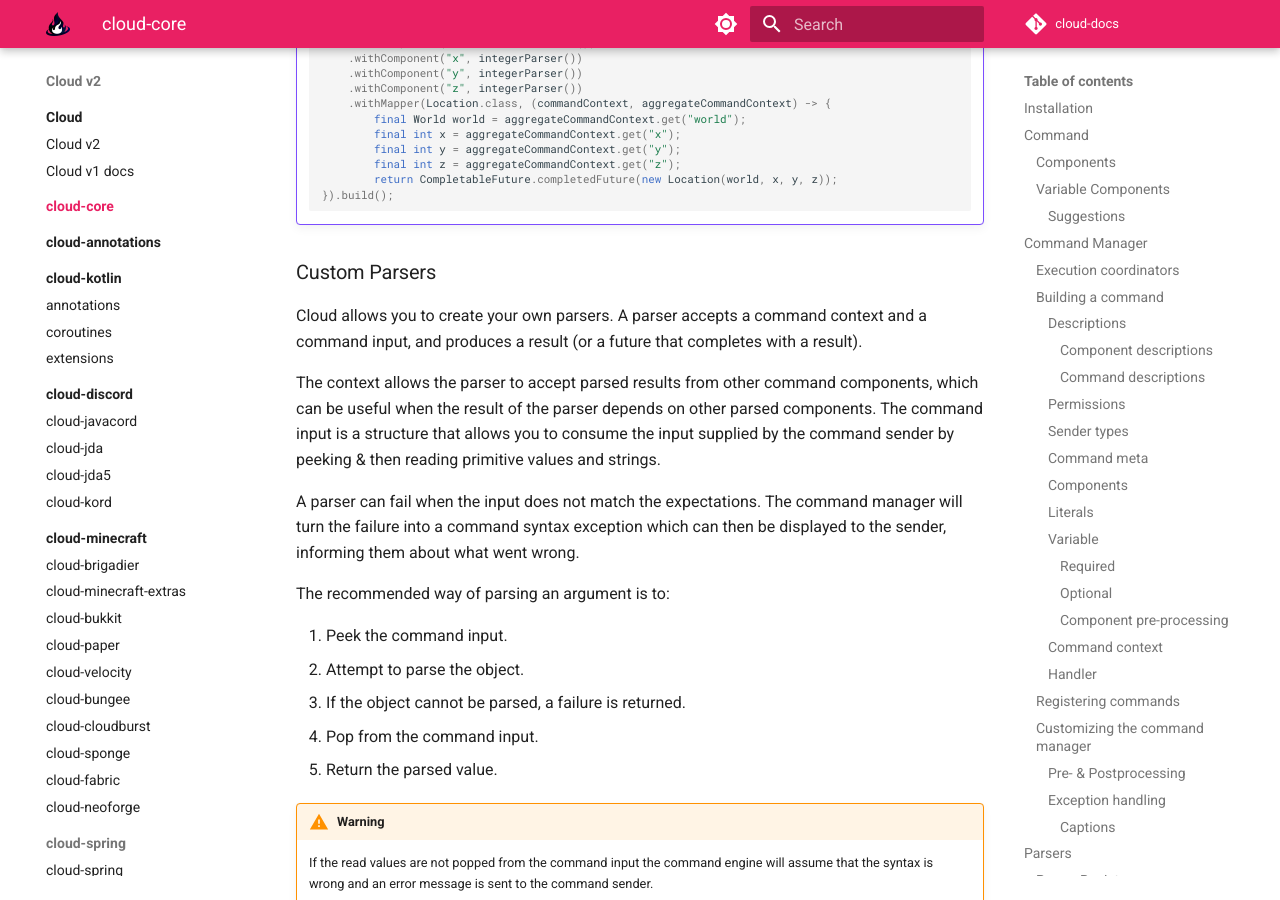
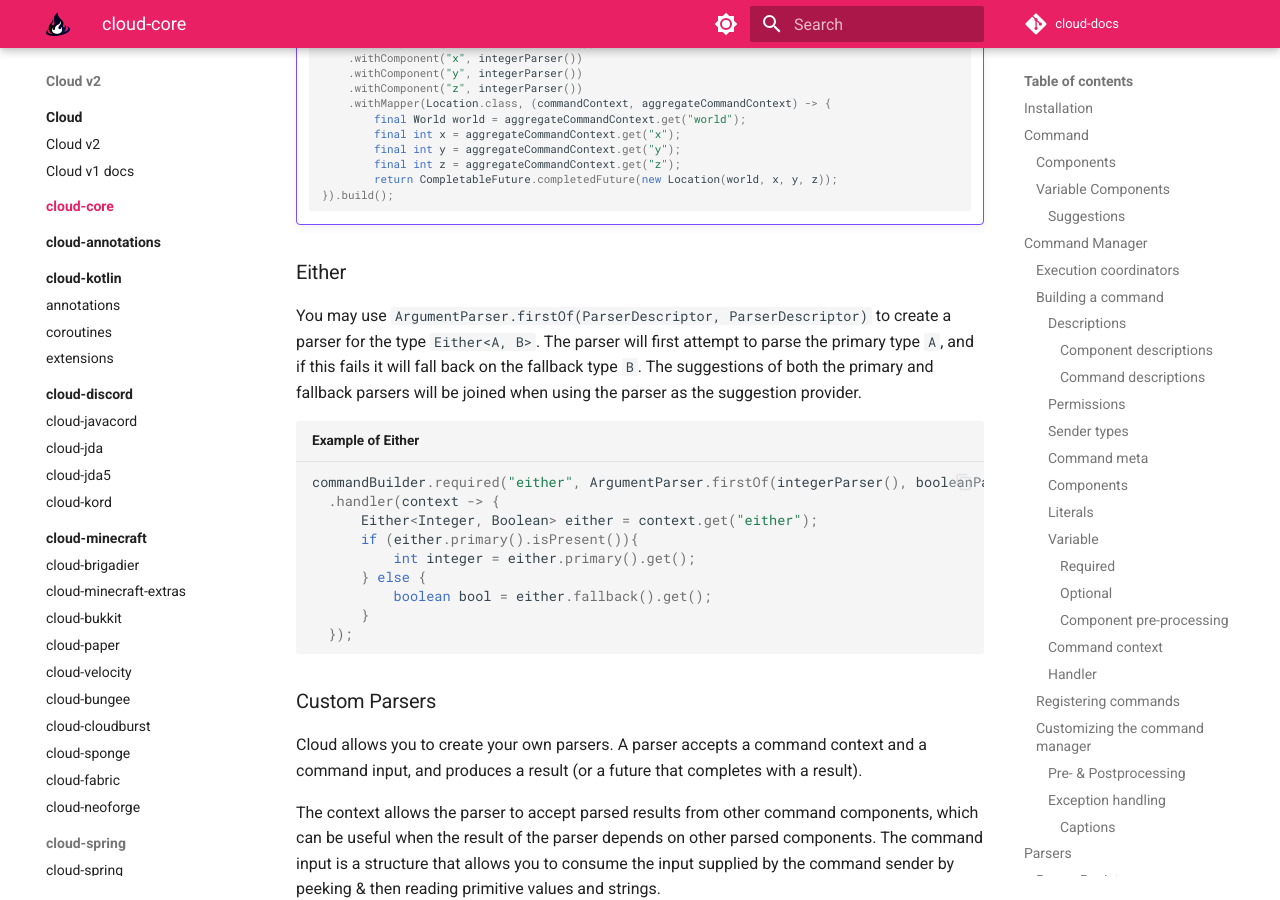
Before and after one commit to Incendo/cloud-docs, an MkDocs documentation site: the page built from docs/core/index.md, in a window 1280 px wide and 900 px high, scrolled down 13399 px. Built offline with MkDocs 1.6.1 and Material for MkDocs 9.7.7, drawn with Linux system fonts in a browser that asks for light colours; comment, search, counter and statistics services are not loaded.

Commit message:
feat: document `Either`

````diff
--- a/docs/core/index.md
+++ b/docs/core/index.md
@@ -603,6 +603,25 @@ that you create by calling `AggregateCommandParser.builder()`.
     }).build();
     ```
 
+### Either
+
+You may use `ArgumentParser.firstOf(ParserDescriptor, ParserDescriptor)` to create a parser for the type `Either<A, B>`.
+The parser will first attempt to parse the primary type `A`, and if this fails it will fall back on the
+fallback type `B`. The suggestions of both the primary and fallback parsers will be joined when using the parser
+as the suggestion provider.
+
+```java title="Example of Either"
+commandBuilder.required("either", ArgumentParser.firstOf(integerParser(), booleanParser()))
+  .handler(context -> {
+      Either<Integer, Boolean> either = context.get("either");
+      if (either.primary().isPresent()){
+          int integer = either.primary().get();
+      } else {
+          boolean bool = either.fallback().get();
+      }
+  });
+```
+
 ### Custom Parsers
 
 Cloud allows you to create your own parsers.
````
Also changed, not shown: docs/annotations/index.md (+12 -0 lines).
